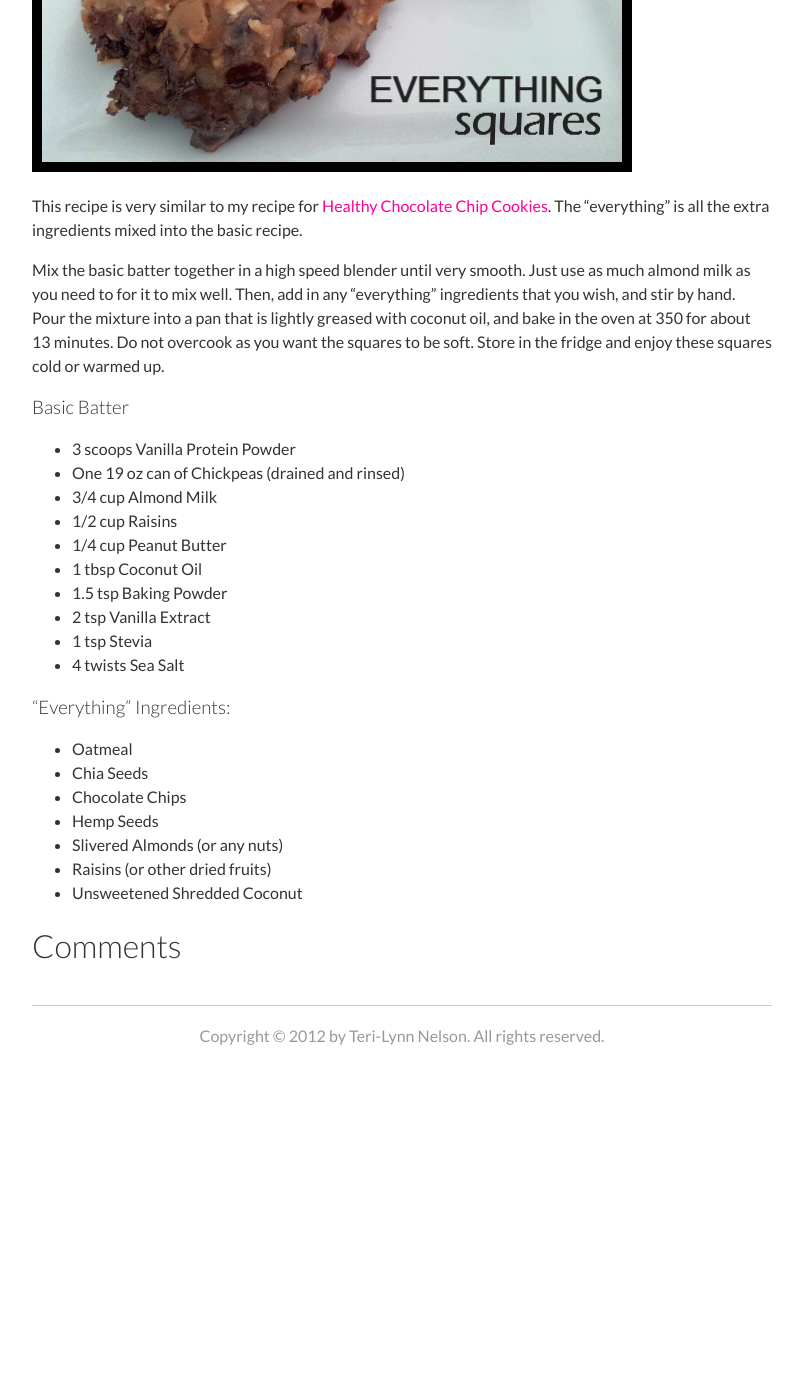
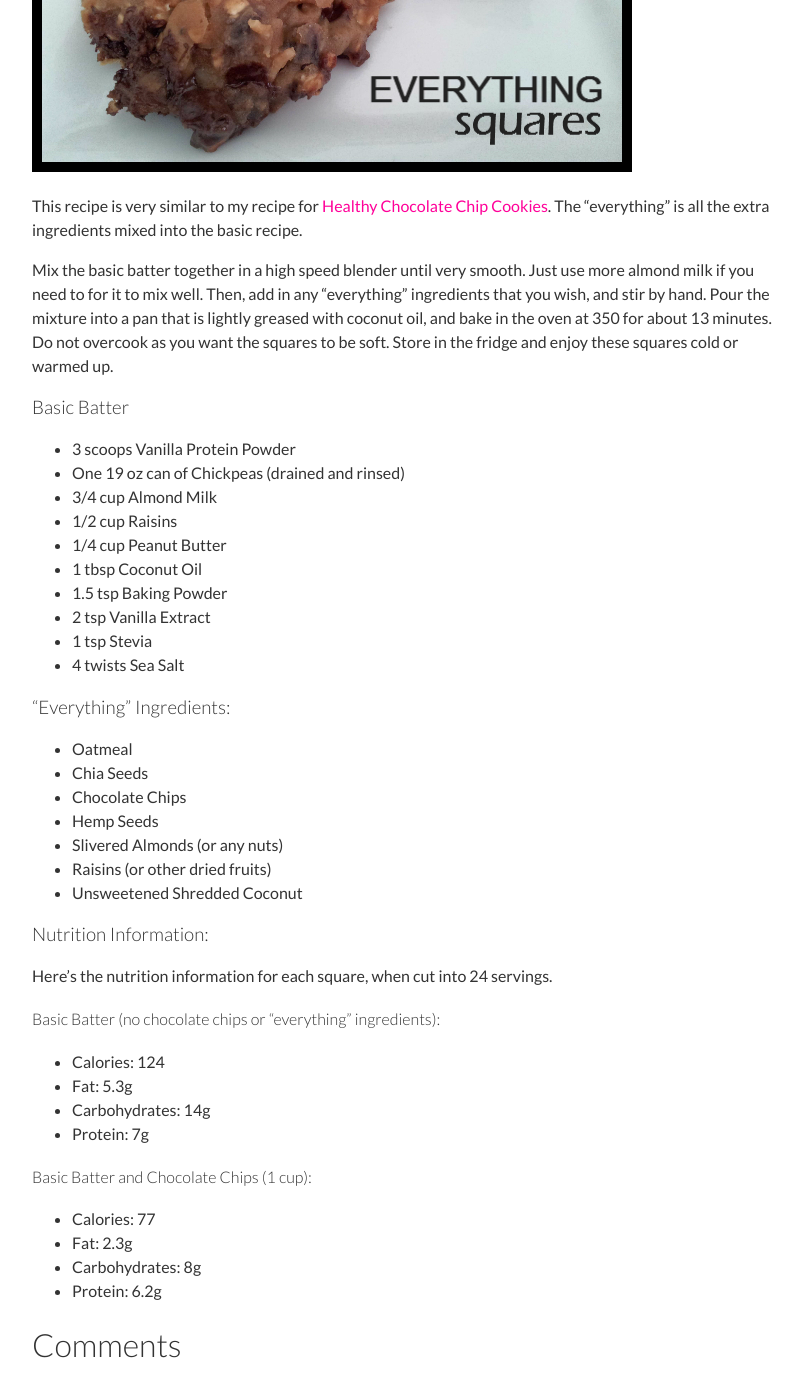
Before and after one commit to teri-lynn/teri-lynn.github.com, a Jekyll site: the page built from _posts/2014-05-18-everything-squares.md, in a window 1280 px wide and 1400 px high, scrolled down 591 px. Shown: the top 1397 px of the window, without its empty margins (238-1041 px from the left). Built offline with Jekyll 4.4.1, drawn with Linux system fonts in a browser that asks for light colours; Markdown is read by kramdown in place of the engine named in the settings; before the commit the page ends 1684 px from its top, so only the background shows below that.

Commit message:
Added Nutritional Info to Everything Squres

```diff
--- a/_posts/2014-05-18-everything-squares.md
+++ b/_posts/2014-05-18-everything-squares.md
@@ -7,7 +7,7 @@ title: Everything Squares
 
 This recipe is very similar to my recipe for [Healthy Chocolate Chip Cookies](http://teri-lynn.ca/2013/11/09/healthy-chocolate-chip-cookies/). The "everything" is all the extra ingredients mixed into the basic recipe.
 
-Mix the basic batter together in a high speed blender until very smooth. Just use as much almond milk as you need to for it to mix well. Then, add in any "everything" ingredients that you wish, and stir by hand. Pour the mixture into a pan that is lightly greased with coconut oil, and bake in the oven at 350 for about 13 minutes. Do not overcook as you want the squares to be soft. Store in the fridge and enjoy these squares cold or warmed up.
+Mix the basic batter together in a high speed blender until very smooth. Just use more almond milk if you need to for it to mix well. Then, add in any "everything" ingredients that you wish, and stir by hand. Pour the mixture into a pan that is lightly greased with coconut oil, and bake in the oven at 350 for about 13 minutes. Do not overcook as you want the squares to be soft. Store in the fridge and enjoy these squares cold or warmed up.
 
 ###Basic Batter
 - 3 scoops Vanilla Protein Powder
@@ -29,3 +29,19 @@ Mix the basic batter together in a high speed blender until very smooth. Just us
 - Slivered Almonds (or any nuts)
 - Raisins (or other dried fruits)
 - Unsweetened Shredded Coconut
+
+###Nutrition Information:
+Here's the nutrition information for each square, when cut into 24 servings.
+
+####Basic Batter (no chocolate chips or "everything" ingredients):
+- Calories: 124
+- Fat: 5.3g
+- Carbohydrates: 14g
+- Protein: 7g
+
+
+####Basic Batter and Chocolate Chips (1 cup):
+- Calories: 77
+- Fat: 2.3g
+- Carbohydrates: 8g
+- Protein: 6.2g
```
